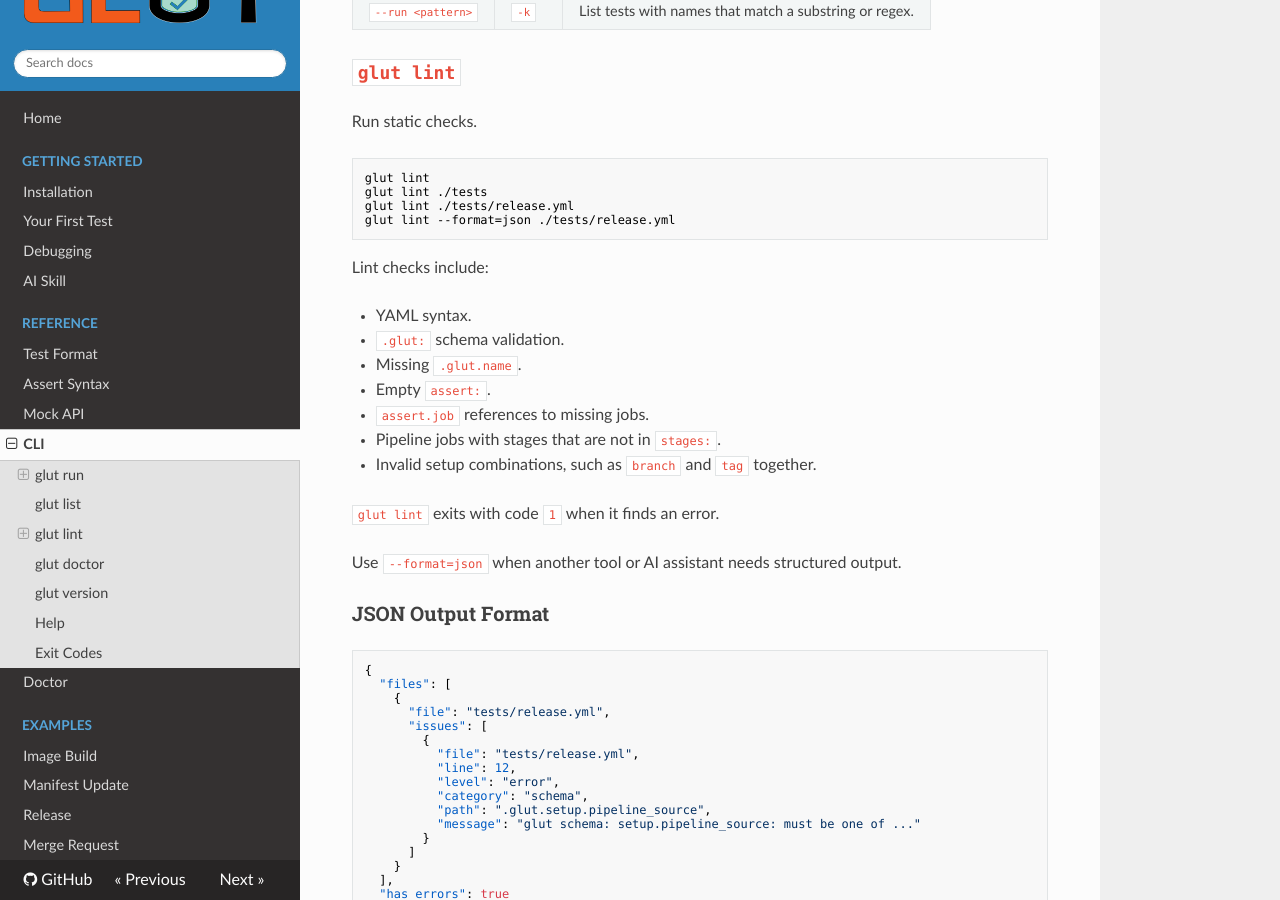
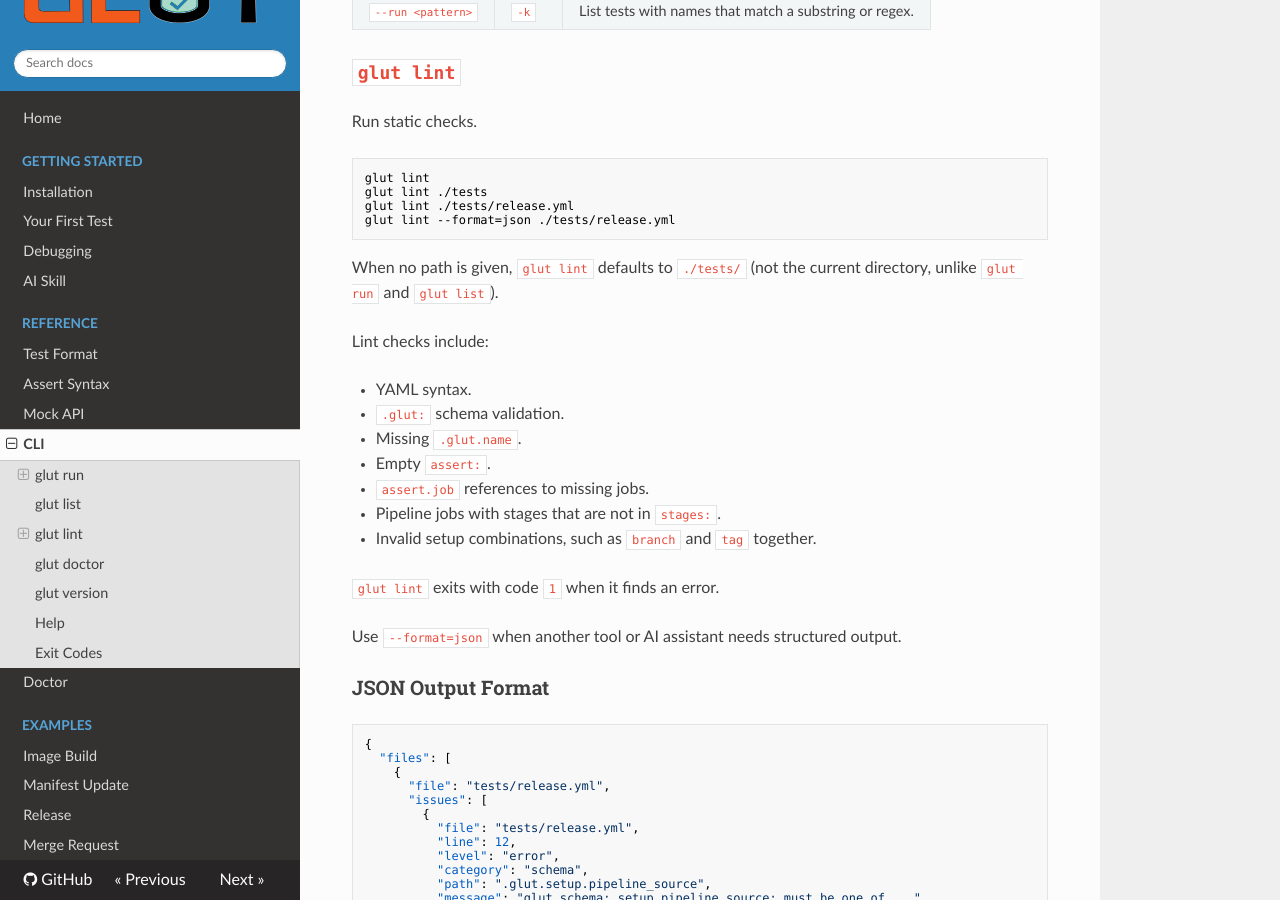
Before and after one commit to pandasoft-zz/glut, an MkDocs documentation site: the page built from docs/reference/cli.md, in a window 1280 px wide and 900 px high, scrolled down 3715 px. Built offline with MkDocs 1.6.1, drawn with Linux system fonts in a browser that asks for light colours; nearby versions of some CDN libraries.

Commit message:
docs: fix three documentation errors
- Replace incorrect `internal/schema` package path with `schema` in
  architecture.md and decisions/003-package-boundaries.md; the schema
  package lives at the repository root, not under internal/
- Add missing `before-asserts` value to --debug-pause CLI help text;
  the implementation supports it but the help string only listed three
  of the four valid pause points
- Document that `glut lint` defaults to `./tests/` when no path is
  given, unlike `glut run` and `glut list` which default to `.`

````diff
--- a/docs/reference/cli.md
+++ b/docs/reference/cli.md
@@ -174,6 +174,9 @@ glut lint ./tests/release.yml
 glut lint --format=json ./tests/release.yml
 ```
 
+When no path is given, `glut lint` defaults to `./tests/` (not the current
+directory, unlike `glut run` and `glut list`).
+
 Lint checks include:
 
 - YAML syntax.
````
Also changed, not shown: docs/architecture.md (+1 -1 lines), docs/decisions/003-package-boundaries.md (+1 -1 lines), 1 other file.
